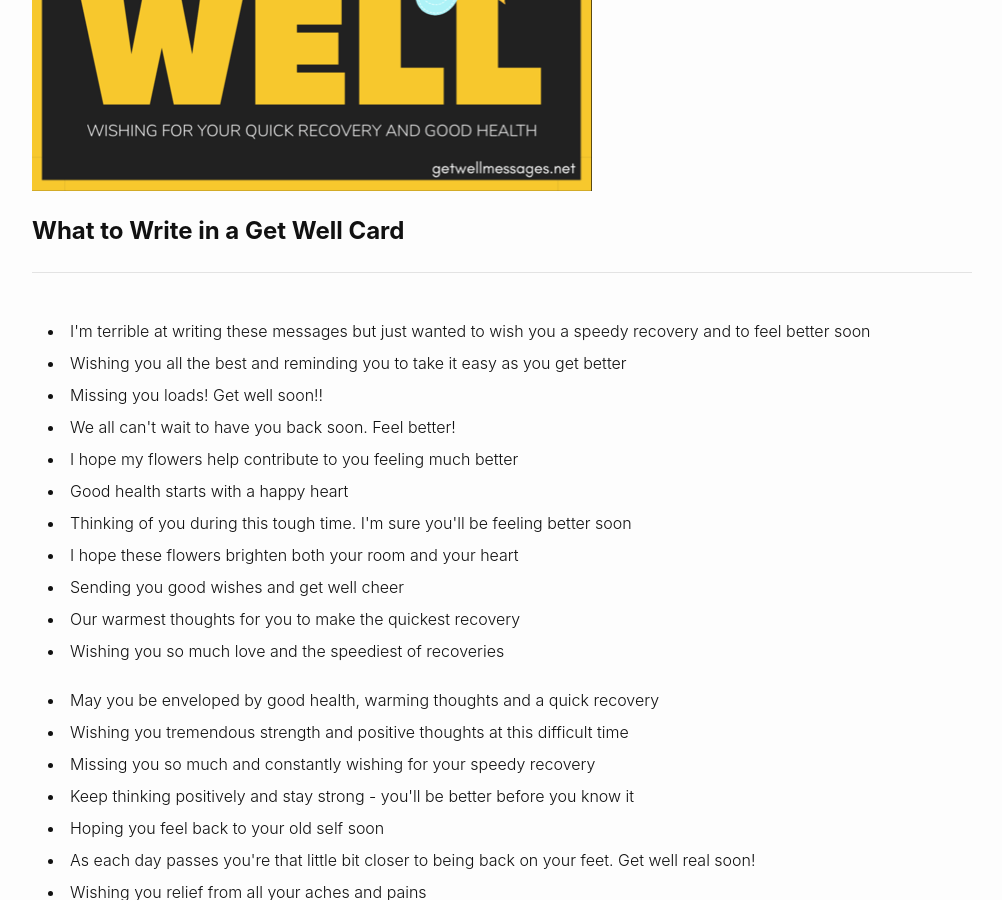
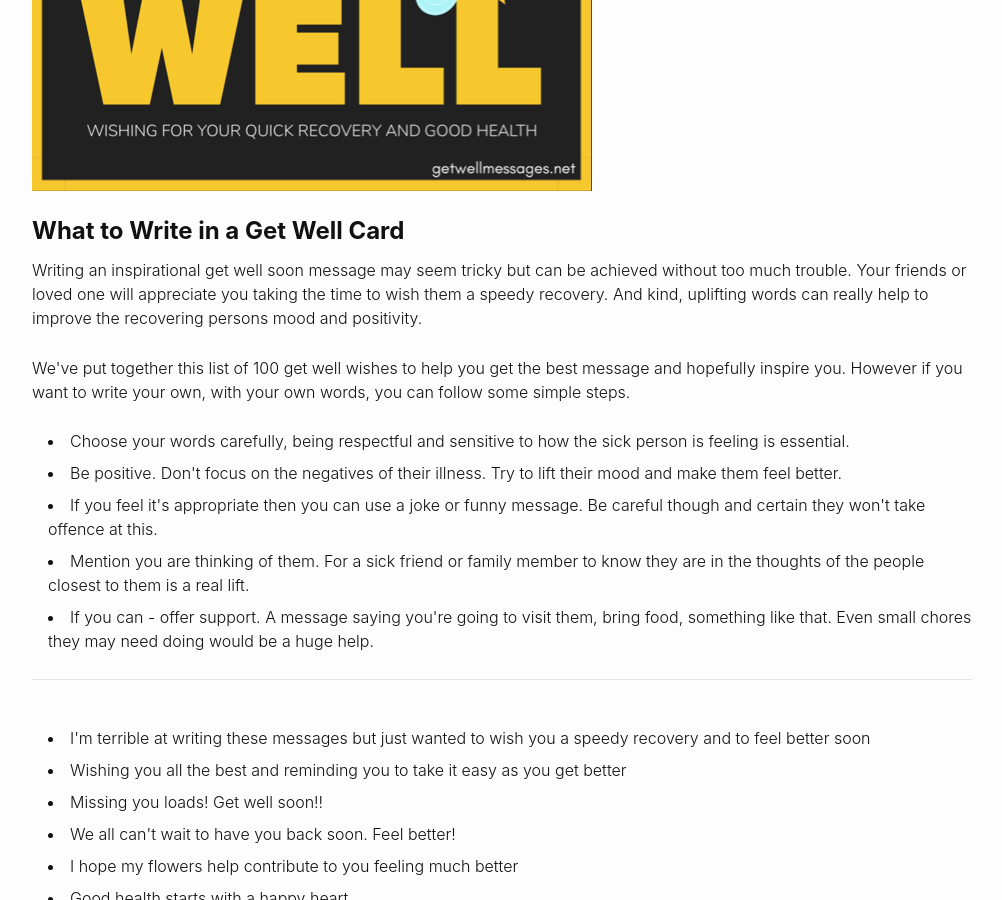
Before and after one commit to andyml123/andyml123.github.io, a Jekyll site: the page get-well-wishes/index.html, which Jekyll copies as it is, in a window 1280 px wide and 900 px high, scrolled down 2649 px. Shown: the whole window, without its empty margins (138-1140 px from the left). Built offline with Jekyll 4.4.1, drawn with Linux system fonts in a browser that asks for light colours.

Commit message:
Update index.html

```diff
--- a/get-well-wishes/index.html
+++ b/get-well-wishes/index.html
@@ -119,8 +119,20 @@ Adsense ad here
 <h2>What to Write in a Get Well Card</h2>
 
 <p>
+Writing an inspirational get well soon message may seem tricky but can be achieved without too much trouble. Your friends or loved one will appreciate you taking the time to wish them a speedy recovery. And kind, uplifting words can really help to improve the recovering persons mood and positivity.
+</p>
 
+<p>
+We've put together this list of 100 get well wishes to help you get the best message and hopefully inspire you. However if you want to write your own, with your own words, you can follow some simple steps.
 </p>
+
+<ul>
+<li>Choose your words carefully, being respectful and sensitive to how the sick person is feeling is essential.</li>
+<li>Be positive. Don't focus on the negatives of their illness. Try to lift their mood and make them feel better.</li>
+<li>If you feel it's appropriate then you can use a joke or funny message. Be careful though and certain they won't take offence at this.</li>
+<li>Mention you are thinking of them. For a sick friend or family member to know they are in the thoughts of the people closest to them is a real lift.</li>
+<li>If you can - offer support. A message saying you're going to visit them, bring food, something like that. Even small chores they may need doing would be a huge help.</li>
+</ul>
 
 <hr>
 
```
